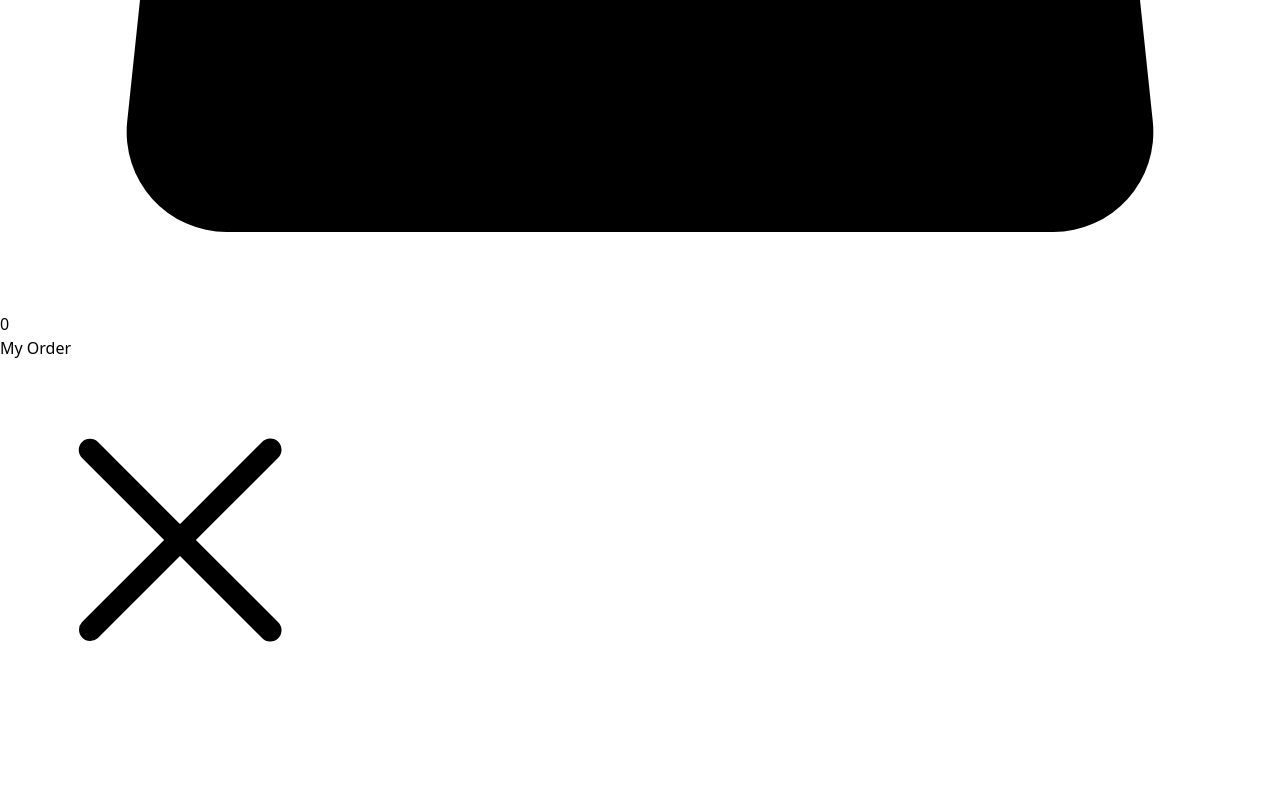
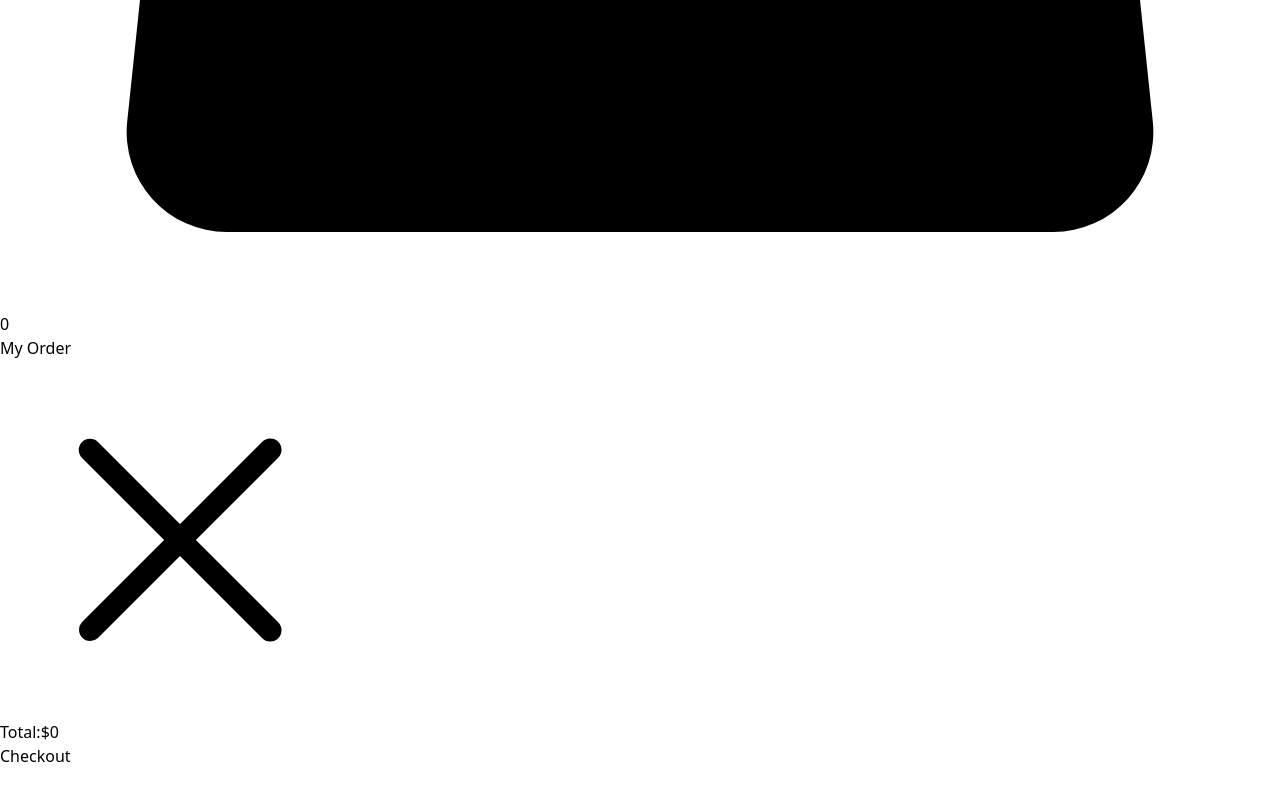
Before and after one commit to KennyGi0053/Especial-Shopi, a React (Vite) app in the folder Especial-Shopi/: page /signin in a window 1280 px wide. Shown: the part 1256-2056 px from the top of the page. Built offline with nearby package versions, Linux system fonts and the light colour scheme.

Commit message:
ordenes guardadas en my orders

```diff
--- a/Especial-Shopi/src/Components/CheckoutSideMenu/index.jsx
+++ b/Especial-Shopi/src/Components/CheckoutSideMenu/index.jsx
@@ -1,8 +1,10 @@
 import { useContext } from 'react'
+import { Link } from 'react-router-dom'
 import './styles.css'
 import { XMarkIcon } from '@heroicons/react/24/solid'
 import { ShoppingCartContext } from '../../Context'
 import OrderCard from '../../Components/OrderCard'
+import { totalPrice } from '../../Utils/utils'
 const CheckoutSideMenu = () => {
     const context = useContext(ShoppingCartContext)
 
@@ -10,6 +12,20 @@ const CheckoutSideMenu = () => {
         const filteredProducts = context.cartProducts.filter(product => product.id != id)
         context.setCartProducts(filteredProducts)
     }
+
+    const handleCheckout = () => {
+        const orderToAdd = {
+            date: '09/04/2024',
+            products: context.cartProducts,
+            totalProducts: context.cartProducts.length,
+            totalPrice: totalPrice(context.cartProducts)
+        }
+
+        context.setOrder([...context.order, orderToAdd])
+        context.setCartProducts([])
+    }
+
+
 
   return (
     <aside
@@ -22,7 +38,7 @@ const CheckoutSideMenu = () => {
             onClick={() => context.closeCheckoutSideMenu()}></XMarkIcon>
             </div>
         </div>
-        <div className='px-6 overflow-y-scroll'>
+        <div className='px-6 overflow-y-scroll flex-1'>
         {
         context.cartProducts.map(product => (
             <OrderCard
@@ -36,6 +52,15 @@ const CheckoutSideMenu = () => {
         ))
         }
         </div>
+        <div className='px-6 mb-6'>
+            <p className='flex justify-between items-center mb-2'>
+                <span className='font-light'>Total:</span>
+                <span className='font-medium text-2xl'>${totalPrice(context.cartProducts)}</span>
+            </p>
+            <Link to='myorders/last'>
+                <button className='w-full bg-black py-3 text-white rounded-lg' onClick={() => handleCheckout()}>Checkout</button>
+            </Link>
+        </div>
     </aside>
 
   )
--- a/Especial-Shopi/src/Components/OrderCard/index.jsx
+++ b/Especial-Shopi/src/Components/OrderCard/index.jsx
@@ -1,5 +1,10 @@
 import { XMarkIcon } from '@heroicons/react/24/solid'
 const OrderCard = ({id, title, imageUrl, price, handleDelete}) => {
+  let renderXMarkIcon
+  if (handleDelete) {
+    renderXMarkIcon = <XMarkIcon onClick={() => handleDelete(id)} className='h-6 w-6 text-black cursor-pointer'></XMarkIcon>
+
+  }
 
   return (
     <div className="flex justify-between items-center mb-3">
@@ -11,7 +16,7 @@ const OrderCard = ({id, title, imageUrl, price, handleDelete}) => {
         </div>
         <div className='flex items-center gap-2'>
             <p className='text-lg font-medium'>{price}</p>
-            <XMarkIcon onClick={() => handleDelete(id)} className='h-6 w-6 text-black cursor-pointer'></XMarkIcon>
+            {renderXMarkIcon}
         </div>
     </div>
   )
--- /dev/null
+++ b/Especial-Shopi/src/Components/OrdersCard/index.jsx
@@ -0,0 +1,17 @@
+import React from 'react'
+import { XMarkIcon } from '@heroicons/react/24/solid'
+
+const OrdersCard = props => {
+    const { totalPrice, totalProducts } = props
+  return (
+<div className="flex justify-between items-center mb-3 border border-black">
+    <p>
+        <span>18/04/2024</span>
+        <span>{totalProducts}</span>
+        <span>{totalPrice}</span>
+    </p>
+</div>
+  )
+}
+
+export default OrdersCard
--- a/Especial-Shopi/src/Context/index.jsx
+++ b/Especial-Shopi/src/Context/index.jsx
@@ -22,6 +22,8 @@ export const ShoppingCartProvider = ({children}) => {
     const openCheckoutSideMenu = () => setIsCheckoutSideMenuOpen(true)
     const closeCheckoutSideMenu = () => setIsCheckoutSideMenuOpen(false)
 
+    //Shopping Cart - Order
+    const [order, setOrder] = useState([])
     return (
         <ShoppingCartContext.Provider value={{
             count,
@@ -36,6 +38,8 @@ export const ShoppingCartProvider = ({children}) => {
             isCheckoutSideMenuOpen,
             openCheckoutSideMenu,
             closeCheckoutSideMenu,
+            order,
+            setOrder
 
 
         }}>
--- a/Especial-Shopi/src/Pages/App/index.jsx
+++ b/Especial-Shopi/src/Pages/App/index.jsx
@@ -17,6 +17,7 @@ const AppRoutes = () => {
     { path: '/myaccount', element: <MyAccount/>},
     { path: '/myorders', element: <MyOrders/>},
     { path: '/myorder', element: <MyOrder/>},
+    { path: '/myorders/last', element: <MyOrder/>},
     { path: '/*', element: <NotFound/>},
     { path: '/signin', element: <SignIn/>},
   ])
--- a/Especial-Shopi/src/Pages/MyOrder/index.jsx
+++ b/Especial-Shopi/src/Pages/MyOrder/index.jsx
@@ -1,8 +1,32 @@
 import Layout from "../../Components/Layout"
+import { useContext } from "react"
+import { ChevronLeftIcon} from '@heroicons/react/24/solid'
+import { Link } from "react-router-dom"
+import { ShoppingCartContext } from "../../Context"
+import OrderCard from "../../Components/OrderCard"
 const MyOrder = () => {
+  const context = useContext(ShoppingCartContext)
   return (
   <Layout>
-  MyOrder
+       <div className="flex items-center justify-center relative w-80 mb-6">
+        <Link to='/myorders' className="absolute left-0">
+          <ChevronLeftIcon className="h-6 w-6 text-black cursor-pointer" />
+        </Link>
+        <h1>MyOrder</h1>
+      </div>
+  <div className='flex flex-col w-80'>
+        {
+        context.order?.slice(-1)[0].products.map(product => (
+            <OrderCard
+            key={product.id}
+            id={product.id}
+            title={product.title}
+            imageUrl={product.images}
+            price={product.price}
+            />
+        ))
+        }
+        </div>
   </Layout>
   )
 }
--- a/Especial-Shopi/src/Pages/MyOrders/index.jsx
+++ b/Especial-Shopi/src/Pages/MyOrders/index.jsx
@@ -1,8 +1,27 @@
+import { useContext } from "react"
+import { Link } from "react-router-dom"
 import Layout from "../../Components/Layout"
+import OrdersCard  from "../../Components/OrdersCard"
+import { ShoppingCartContext } from "../../Context"
+
+
 const MyOrders = () => {
+  const context = useContext(ShoppingCartContext)
   return (
     <Layout>
-      MyOrders
+      <div className="flex items-center justify-center relative w-80">
+
+        <h1>My Orders</h1>
+      </div>
+      {
+        context.order.map((order, index) => {
+          <Link key={index} to= {`/myorders/${order.id}`}>
+          <OrdersCard
+          totalPrice={order.totalPrice}
+          totalProducts={order.totalProducts}/>
+          </Link>
+        })
+      }
     </Layout>
   )
 }
--- /dev/null
+++ b/Especial-Shopi/src/Utils/utils.js
@@ -0,0 +1,5 @@
+export const totalPrice = (products) => {
+    let sum = 0
+    products.forEach(product => sum += product.price)
+    return sum
+}
```
